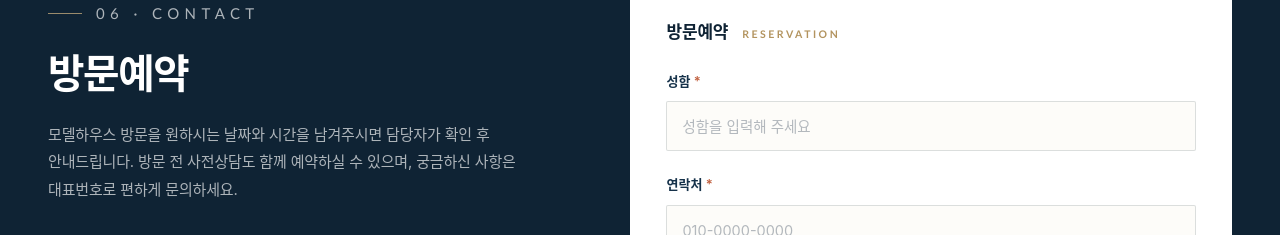
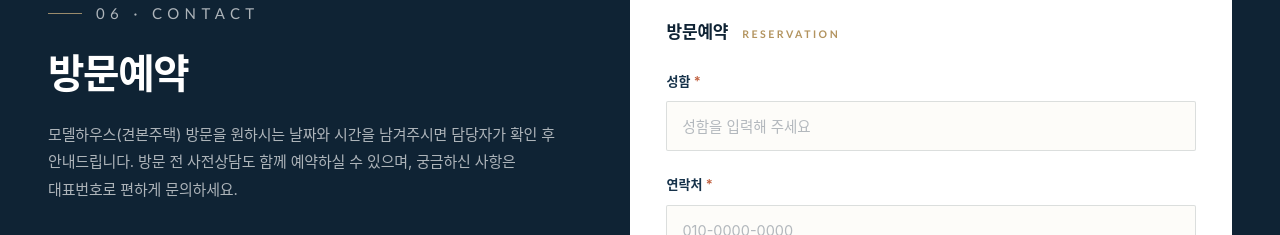
Before and after one commit to Gisalman/cheomdan3-jeil, a plain HTML site: page index.html in a window 1280 px wide. Shown: the part 9700-9935 px from the top of the page. Drawn offline with Linux system fonts and the light colour scheme.

Commit message:
방문예약 안내 문구에 견본주택 표기 보완

```diff
--- a/index.html
+++ b/index.html
@@ -1267,7 +1267,7 @@ body.menu-open .drawer{opacity:1;visibility:visible}
           <p class="eyebrow eyebrow--light reveal">06 · Contact</p>
           <h2 class="h2 reveal" data-delay="1">방문예약</h2>
           <p class="reveal" data-delay="2">
-            모델하우스 방문을 원하시는 날짜와 시간을 남겨주시면 담당자가 확인 후 안내드립니다.
+            모델하우스(견본주택) 방문을 원하시는 날짜와 시간을 남겨주시면 담당자가 확인 후 안내드립니다.
             방문 전 사전상담도 함께 예약하실 수 있으며, 궁금하신 사항은 대표번호로 편하게 문의하세요.
           </p>
 
```
